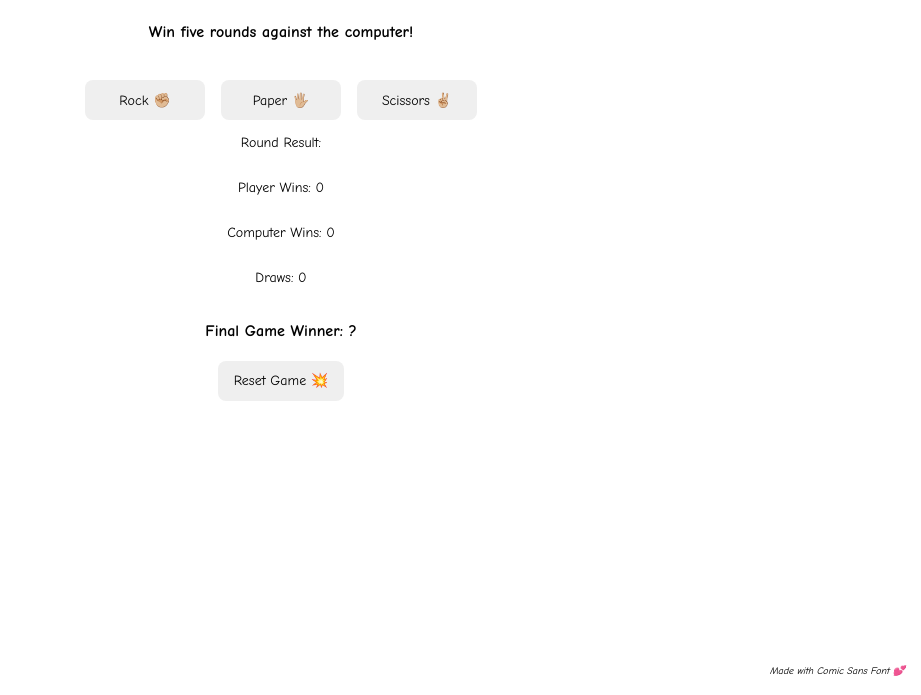
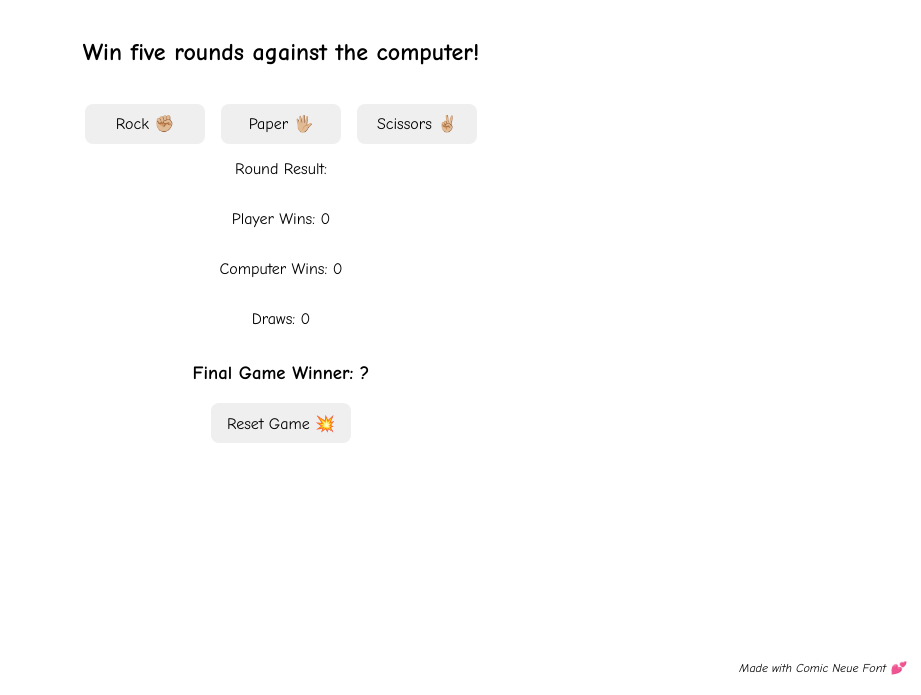
Before and after one commit to ts-oh/RPS, a plain HTML site: page index.html in a window 1280 px wide. Shown: the part 105-800 px from the top of the page, without its empty margins (359-1280 px from the left). Drawn offline with Linux system fonts and the light colour scheme.

Commit message:
updated html and css

```diff
--- a/index.html
+++ b/index.html
@@ -3,13 +3,19 @@
     <meta charset="utf-8" />
     <title>Rock Paper Scissors DOM Excercise</title>
     <link rel="stylesheet" href="style.css" />
+    <link rel="preconnect" href="https://fonts.googleapis.com" />
+    <link rel="preconnect" href="https://fonts.gstatic.com" crossorigin />
+    <link
+      href="https://fonts.googleapis.com/css2?family=Comic+Neue:ital,wght@0,300;0,400;0,700;1,300;1,400;1,700&display=swap"
+      rel="stylesheet"
+    />
   </head>
 
   <body>
     <br />
     <div class="title">
-      <h2>🕹 Rock Paper Scissors Game 🎮</h2>
-      <h4>Win five rounds against the computer!</h4>
+      <h1>🕹 Rock Paper Scissors Game 🎮</h2>
+      <h2>Win five rounds against the computer!</h4>
     </div>
     <br />
     <div class="btns">
@@ -22,12 +28,12 @@
       <p id="pscore"></p>
       <p id="cscore"></p>
       <p id="tie"></p>
-      <h4 id="winner"></h4>
+      <h3 id="winner"></h4>
       <button type="button" id="reset">Reset Game 💥</button>
     </div>
     <div class="footer">
       <div class="cs">
-        <p>Made with Comic Sans Font 💕</p>
+        <p>Made with Comic Neue Font 💕</p>
       </div>
     </div>
 
--- a/style.css
+++ b/style.css
@@ -1,5 +1,5 @@
 body {
-  font-family: 'Comic Sans MS', 'Comic Sans', cursive;
+  font-family: 'Comic Neue';
 }
 
 div.title {
@@ -9,8 +9,8 @@ div.title {
 }
 
 button {
-  font-family: 'Comic Sans MS', 'Comic Sans', cursive;
-  font-size: 14px;
+  font-family: 'Comic Neue';
+  font-size: 16px;
   margin: 0px 8px;
   padding: 0px 16px;
   min-width: 120px;
@@ -37,7 +37,7 @@ div.result {
 }
 
 div.result > p {
-  font-size: 14px;
+  font-size: 16px;
 }
 
 div.footer {
@@ -47,6 +47,6 @@ div.footer {
 }
 
 div.cs > p {
-  font-size: 10px;
+  font-size: 12px;
   font-style: italic;
 }
```
